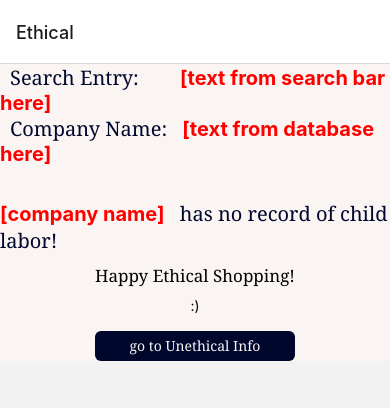
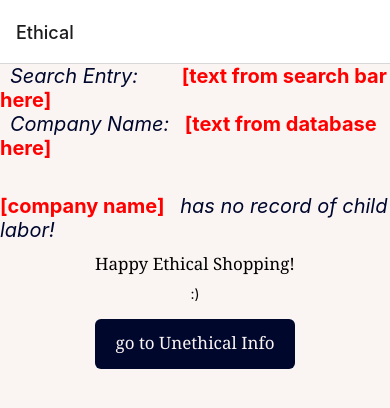
Before and after one commit to tconrad1/Ethical-Shopping-App, a React Native app in the folder cons/: screen / in a window 390 px wide. Shown: the top 408 px of the page. Built offline with nearby package versions, Linux system fonts and the light colour scheme.

Commit message:
updated styles and error screen + metro install lol

```diff
--- a/cons/App.tsx
+++ b/cons/App.tsx
@@ -2,7 +2,7 @@ import { useState } from 'react';
 import * as React from 'react-native'
 
 import {Text, View, TouchableOpacity, TextInput} from 'react-native'
-import {textS} from './Styles.js'
+import {Styles} from './Styles.js'
 
 import {NavigationContainer, RouteProp} from '@react-navigation/native';
 import {createNativeStackNavigator} from '@react-navigation/native-stack';
@@ -17,26 +17,28 @@ const Stack = createNativeStackNavigator();
 type RootStackParamList = {
   Ethical: undefined;
   Unethical: undefined;
+  Error: undefined;
 };
+
 type EthicalScreenNavigationProp = NativeStackNavigationProp<RootStackParamList, 'Ethical'>;
 type UnethicalScreenNavigationProp = NativeStackNavigationProp<RootStackParamList, 'Unethical'>;
+type ErrorScreenNavigationProp = NativeStackNavigationProp<RootStackParamList, 'Error'>;
 
 type EthicalScreenRouteProp = RouteProp<RootStackParamList, 'Ethical'>;
 type UnethicalScreenRouteProp = RouteProp<RootStackParamList, 'Unethical'>;
+type ErrorScreenRouteProp = RouteProp<RootStackParamList, 'Error'>;
 
 /* This is the actual stuff that is appearing on the screen lol*/
 export default function App() {
   return (
     <NavigationContainer>
       <Stack.Navigator>
-        <Stack.Screen
-          name="Ethical"
-          component={EthicalScreen}
-          options={{title: 'Ethical'}}
-        />
+
+        <Stack.Screen name="Ethical" component={EthicalScreen} />
         <Stack.Screen name="Unethical" component={UnethicalScreen} />
+        <Stack.Screen name="Error" component={ErrorScreen} />
+
       </Stack.Navigator>
-
     </NavigationContainer>
   );
 }
@@ -44,28 +46,28 @@ export default function App() {
 /* This is what will be on the Unethical Information Screen */
 function UnethicalScreen({ navigation }: { navigation: UnethicalScreenNavigationProp }) {
   return (
-    <View style={{alignItems: 'center', backgroundColor: '#FAF5F3'}}>
+    <View style={Styles.container}>
       <SearchEntryText/>
       <CompanyNameText/>
 
 
       <Text> {'\n'}{'\n'}{'\n'} </Text>
       <Text>
-        <Text style={textS.label}>Sadly, </Text>
-        <Text style={textS.tempText}>[company name]</Text>
-        <Text style={textS.label}> has a record of child labor! </Text>
+        <Text style={Styles.label}>Sadly, </Text>
+        <Text style={Styles.tempText}>[company name]</Text>
+        <Text style={Styles.label}> has a record of child labor! </Text>
       </Text>
 
-      <Text style={textS.smallText}>Try looking for an alternative from another brand. </Text>
+      <Text style={Styles.smallText}>Try looking for an alternative from another brand. </Text>
       <Text> {'\n'}{'\n'} </Text>
 
       <TouchableOpacity
-        style={textS.buttonStyle}
+        style={Styles.buttonStyle}
         onPress={() =>
           navigation.navigate('Ethical')
         }
       >
-        <Text style={textS.buttonText}>go to Ethical Info</Text>
+        <Text style={Styles.buttonText}>go to Ethical Info</Text>
       </TouchableOpacity>
 
       <View>
@@ -80,40 +82,64 @@ function UnethicalScreen({ navigation }: { navigation: UnethicalScreenNavigation
 /* This is what will be on the Ethical Information Screen */
 function EthicalScreen({ navigation }: { navigation: EthicalScreenNavigationProp }) {
   return (
-    <View style={{alignItems: 'center', backgroundColor: '#FAF5F3'}}>
+    <View style={Styles.container}>
       <SearchEntryText/>
       <CompanyNameText/>
 
       <Text> {'\n'} </Text>
       <Text>
-        <Text style={textS.tempText}>[company name]</Text>
-        <Text style={textS.label}> has no record of child labor! </Text>
+        <Text style={Styles.tempText}>[company name]</Text>
+        <Text style={Styles.label}> has no record of child labor! </Text>
       </Text>
 
-      <Text style={textS.smallText}> Happy Ethical Shopping! </Text>
+      <Text style={Styles.smallText}> Happy Ethical Shopping! </Text>
       <Text> :) </Text>
       <Text> {'\n'}</Text>
 
       <TouchableOpacity
-        style={textS.buttonStyle}
+        style={Styles.buttonStyle}
         onPress={() =>
           navigation.navigate('Unethical')
         }
       >
-        <Text style={textS.buttonText}>go to Unethical Info</Text>
+        <Text style={Styles.buttonText}>go to Unethical Info</Text>
 
       </TouchableOpacity>
     </View>
   );
 };
 
+function ErrorScreen ({ navigation }: { navigation: ErrorScreenNavigationProp }) {
+  return (
+    <View style={Styles.container}>
+
+      <Text style={Styles.errorText} >
+        {'\n'}ERROR: YOUR SEARCH INQUIRY WAS NOT FOUND IN OUR DATABASE{'\n'}
+      </Text>
+      <Text style={Styles.label}>
+        {'\n'}Please try another inquiry :)
+      </Text>
+
+      <TouchableOpacity
+        style={Styles.buttonStyle}
+        onPress={() =>
+          navigation.navigate('Ethical')
+        }
+      >
+        <Text style={Styles.buttonText}>go to Ethical Info</Text>
+      </TouchableOpacity>
+
+    </View>
+  );
+}
+
 /* Search Entry Text so we can use it in multiple places */
 export const SearchEntryText = () => {
   return (
       <View>
           <Text>
-              <Text style={textS.label}>Search Entry:      </Text>
-              <Text style={textS.tempText}>[text from search bar here]</Text>
+              <Text style={Styles.label}>Search Entry:      </Text>
+              <Text style={Styles.tempText}>[text from search bar here]</Text>
           </Text>
       </View>
   );
@@ -124,8 +150,8 @@ export const CompanyNameText = () => {
   return (
       <View>
           <Text>
-              <Text style={textS.label}>Company Name: </Text>
-              <Text style={textS.tempText}>[text from database here] </Text>
+              <Text style={Styles.label}>Company Name: </Text>
+              <Text style={Styles.tempText}>[text from database here] </Text>
           </Text>
 
       </View>
@@ -139,6 +165,7 @@ function equalish(input: string,  against: string){
   }
   return false;
 }
+
 // input and functionality for search bar
 export function MainInput() {
   const [company, setCompany] = useState('');
@@ -155,14 +182,14 @@ export function MainInput() {
 
   return (
     <View>
-      <Text style={textS.smallText}>Company/Product:</Text>
+      <Text style={Styles.smallText}>Company/Product:</Text>
       <TextInput
         style={{backgroundColor: 'green'}}
         value={company}
         onChangeText={(text) => setCompany(text)}
       />
       {out !== '' && (
-        <Text style={textS.smallText}>
+        <Text style={Styles.smallText}>
           Ethical Concerns: {out}
         </Text>
       )}
--- a/cons/Styles.js
+++ b/cons/Styles.js
@@ -1,39 +1,54 @@
 import {StyleSheet} from 'react-native';
 
-export const textS = StyleSheet.create ({
+export const Styles = StyleSheet.create ({
+   container: {
+      alignItems: 'center',
+      backgroundColor: '#FAF5F3',
+      flex: 1
+   },
+
    label: {
-    fontFamily: 'Georgia',
+    fontStyle: 'italic',
     color: '#00072D',
     fontSize: 20,
-    padding: 10
-
+    padding: 10,
+    textAlign: 'center'
    },
 
    smallText: {
       fontFamily: 'Georgia',
       fontSize: 17,
-      padding: 10
+      padding: 10,
+      textAlign: 'center'
+   },
 
+   errorText: {
+    color: 'red',
+    fontWeight: 'bold',
+    fontSize: 30,
+    textAlign: 'center'
    },
 
    tempText: {
-    color: 'red',
-    fontWeight: 'bold',
-    fontSize: 20
+      color: 'red',
+      fontWeight: 'bold',
+      fontSize: 20,
+      textAlign: 'center'
    },
 
    buttonStyle: {
       backgroundColor: "#00072D",
       borderRadius: 6,
-      alignItems: 'center',
       padding: 5,
-      height: 30,
+      height: 50,
       width: 200
    },
 
    buttonText: {
       fontFamily: 'Georgia',
+      fontSize: 17,
       color: '#FAF5F3',
-
+      textAlign: 'center',
+      padding: 7
    },
 })
--- a/cons/package.json
+++ b/cons/package.json
@@ -30,6 +30,8 @@
     "babel-jest": "^29.6.3",
     "eslint": "^8.19.0",
     "jest": "^29.6.3",
+    "metro": "^0.80.4",
+    "metro-core": "^0.80.4",
     "prettier": "2.8.8",
     "react-test-renderer": "18.2.0",
     "typescript": "5.0.4"
```
Also changed, not shown: 1 other file (tests, documents, lock files or other folders).
